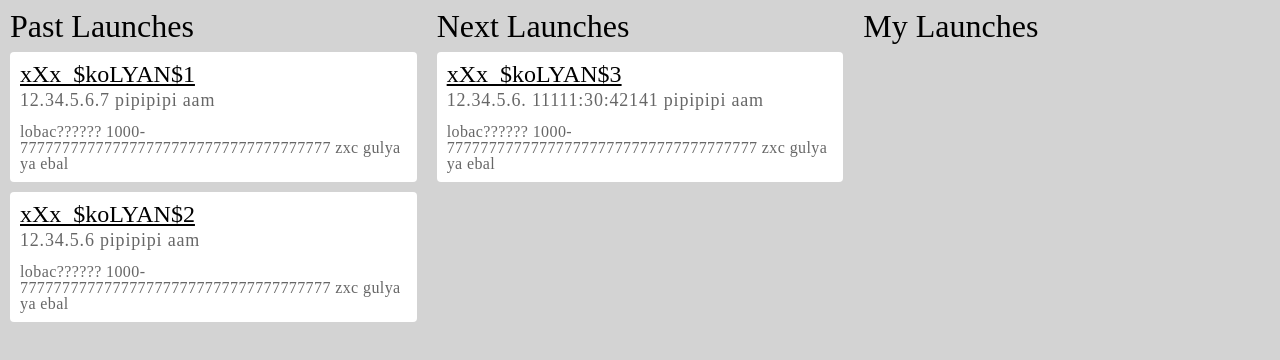
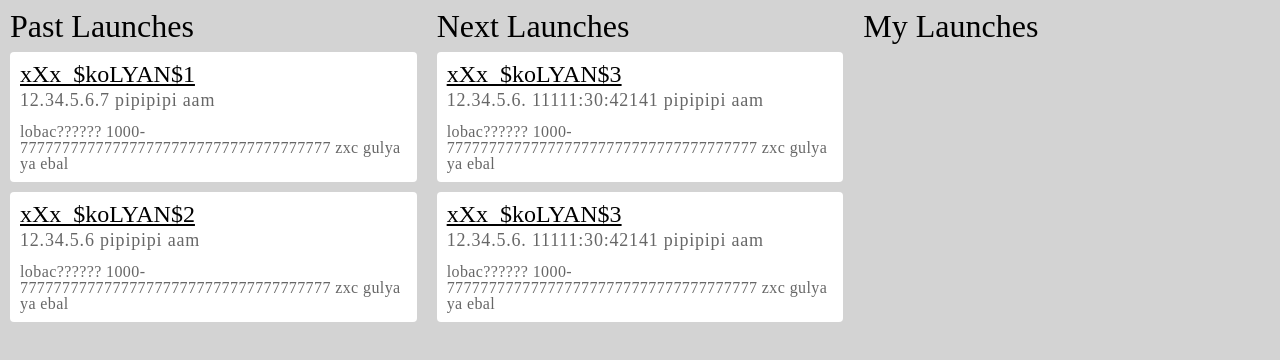
Before and after one commit to DohyaOriginalNickname/Space-x-launches, a Vue app: page / in a window 1280 px wide. Shown: the top 360 px of the page. Built offline with nearby package versions, Linux system fonts and the light colour scheme.

Commit message:
Madea native confirm(temporarily)

```diff
--- a/src/components/Home.vue
+++ b/src/components/Home.vue
@@ -94,6 +94,13 @@ export default {
         description:'lobac?????? 1000-7777777777777777777777777777777777777 zxc gulya ya ebal',
         categoryId: 2
       },
+      {
+        id:4,
+        title:'xXx_$koLYAN$3',
+        date:'12.34.5.6. 11111:30:42141 pipipipi aam',
+        description:'lobac?????? 1000-7777777777777777777777777777777777777 zxc gulya ya ebal',
+        categoryId: 2
+      },
     ])
     const categories = ref([
       {
@@ -119,14 +126,20 @@ export default {
     function onDrop(event, categoryId) {
       const itemId = parseInt(event.dataTransfer.getData('itemId'))
       items.value = items.value.map(item => {
-        if (categoryId === 1 && item.categoryId !== 1 || categoryId !== 1 && item.categoryId === 1){
+        if (categoryId === 1 && item.categoryId !== 1){
           column.value[categoryId].style.backgroundColor = ''
           return item
         }
         if(item.id === itemId){
           column.value[categoryId].style.backgroundColor = ''
-          item.categoryId = categoryId
-          if (item.categoryId === 3) {
+          if (categoryId === 2) {
+            if(showModalWindow() === true){
+              item.categoryId = categoryId
+            }else{
+              return item
+            }
+          }else{
+            item.categoryId = categoryId
             showSnacbar()
           }
         }
@@ -151,8 +164,13 @@ export default {
 
     function showSnacbar () {
       snackbar.value.className = 'snackbar show'
-      setTimeout(()=>{ snackbar.value.className = snackbar.value.className.replace('snackbar show', 'snackbar')}, 2000)
+      setTimeout(()=>{ snackbar.value.className = 'snackbar'}, 2000)
     }
+
+    function showModalWindow() {
+      return window.confirm('Do you want to delete the event?')
+    }
+
 
     return{
       column,
```
